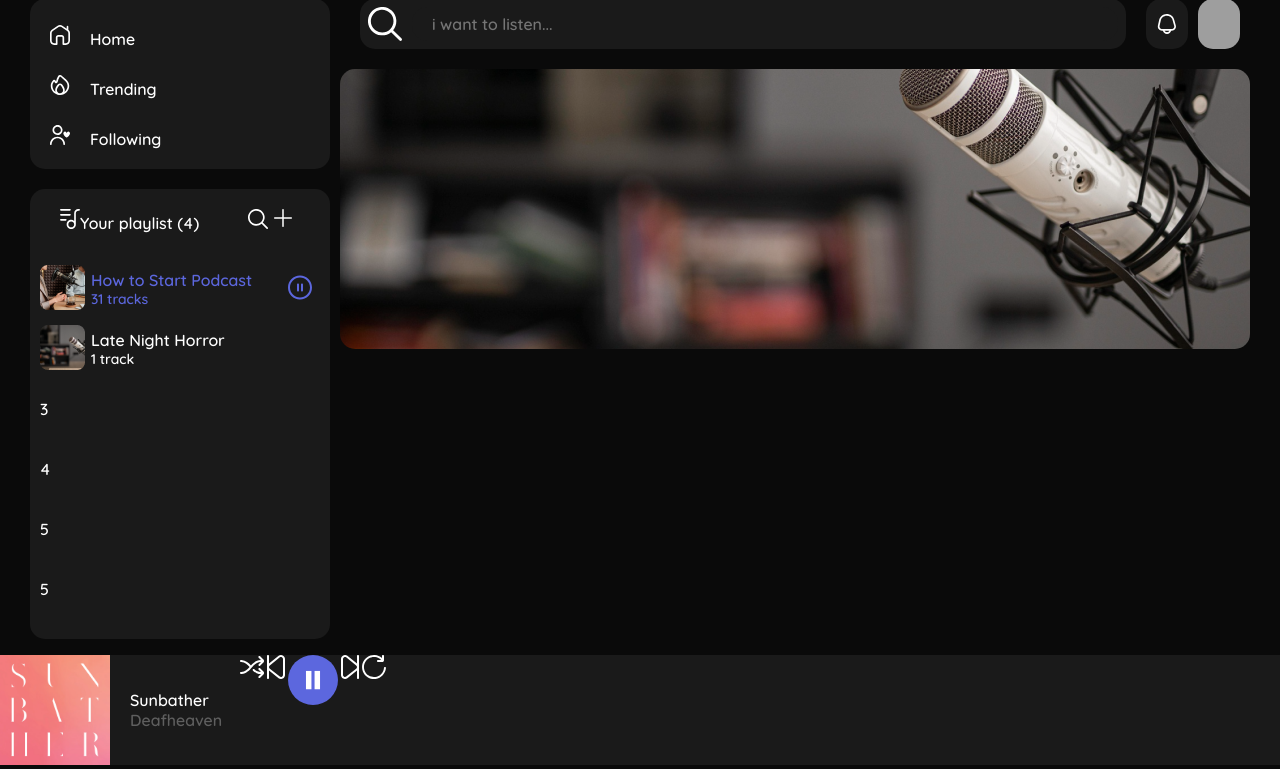
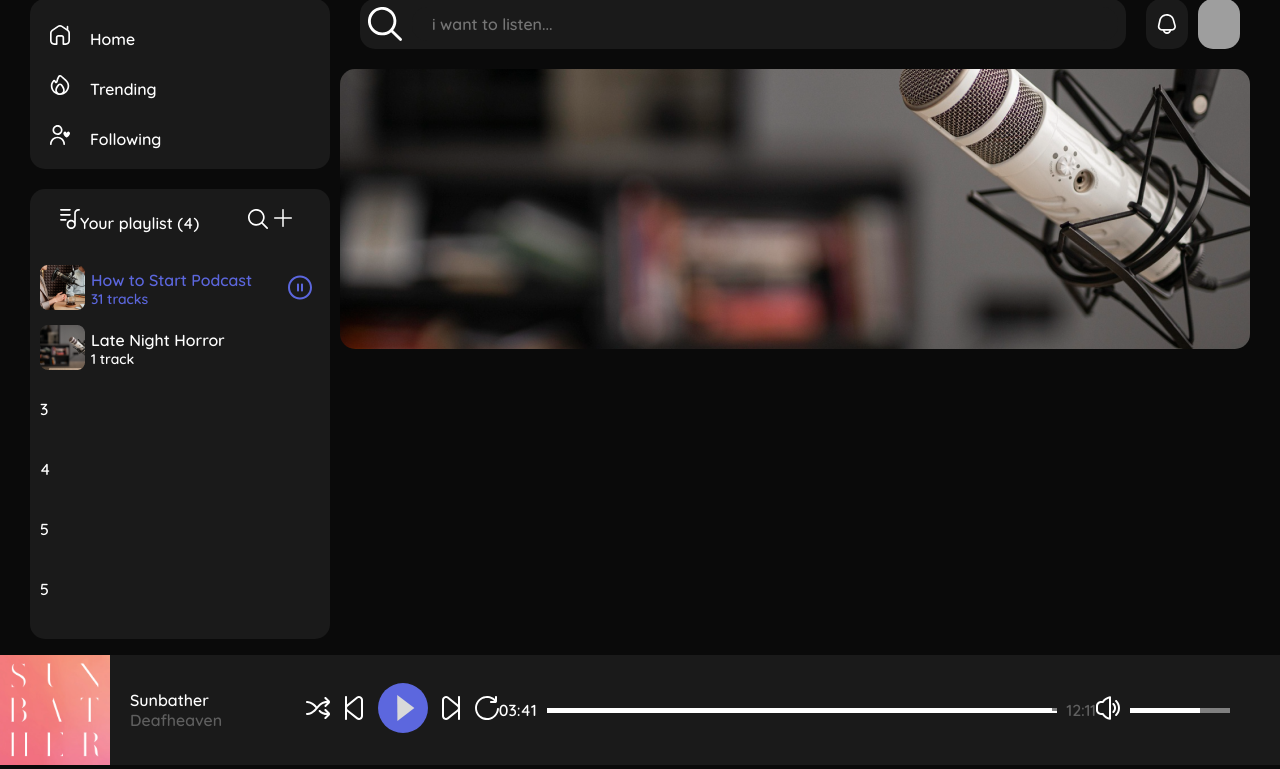
Before and after one commit to kopatich32/Diplom, a PHP site: page / in a window 1280 px wide. Shown: the part 31-800 px from the top of the page. Run offline with PHP 8.4, Linux system fonts and the light colour scheme; grey boxes are pictures that could not be loaded.

Commit message:
add first track

```diff
--- a/index.php
+++ b/index.php
@@ -9,6 +9,7 @@
     <title>Document</title>
 </head>
 <body>
+
 <div class="wrapper">
 <div class="player">
 
@@ -75,22 +76,62 @@
     </div>
 </div>
     <footer>
-<div class="current-cover"><img src="covers/Deafheaven_-_Sunbather_2013.png" alt="Deafheaven"></div>
+        <div class="track">
+<div class="current-cover">
+    <img src="covers/Deafheaven_-_Sunbather_2013.png" alt="Deafheaven">
+</div>
     <div class="current-track">
         <p>Sunbather</p>
         <p>Deafheaven</p>
     </div>
+        </div>
     <div class="track-control">
         <div><img src="icons/shuffle.svg" alt="shuffle"></div>
         <div><img src="icons/step-forward2.svg" alt="shuffle"></div>
-        <div><img src="icons/angle-left2.svg" alt="previous track"></div>
+        <div class="main-pause"><img src="icons/play.svg" alt="pause"></div>
         <div><img src="icons/step-forward1.svg" alt="next track"></div>
         <div><img src="icons/repeat.svg" alt="repeat"></div>
+    </div>
+        <div class="duration">
+            <p class="gone-time">03:41</p>
+            <div class="duration-track">
+                <div class="left-track"></div>
+            </div>
+            <p class="left-time">12:11</p>
+        </div>
+        <div class="volume">
+            <div><img src="icons/volume.svg" alt="volume"></div>
+            <div class="volume-track">
+                <div class="left-volume"></div>
 
-    </div>
-
-
+            </div>
+        </div>
     </footer>
 </div>
+<audio style="display:none;"  id="track" controls>
+    <source  src="tracks/Deafheaven_-_The_Gnashing.mp3" type="audio/mpeg">
+</audio>
+<script>
+    let playBtn = document.querySelector('.main-pause');
+    let track = document.querySelector('#track');
+    playBtn.addEventListener('click', ()=>{
+        let srcSvg = playBtn.querySelector('img');
+        let attr = srcSvg.getAttribute('src');
+        if(attr == 'icons/play.svg'){
+            srcSvg.setAttribute('src','icons/main-pause.svg');
+            track.play();
+        }else{
+
+            track.pause()
+            srcSvg.setAttribute('src','icons/play.svg');
+        }
+
+    })
+</script>
+
+<?php /*https://proweb63.ru/help/js/html5-audio-js
+https://stackoverflow.com/questions/4126708/is-it-possible-to-style-html5-audio-tag/4126871#4126871
+*/?>
+
 </body>
 </html>
--- a/styles/style.css
+++ b/styles/style.css
@@ -184,11 +184,17 @@ main {
 footer {
   display: flex;
   flex-direction: row;
-  justify-content: normal;
+  justify-content: space-between;
   align-items: normal;
   margin-top: auto;
   height: 110px;
   background: #1A1A1A; }
+  footer .track {
+    display: flex;
+    flex-direction: row;
+    justify-content: normal;
+    align-items: normal;
+    width: 500px; }
   footer .current-cover {
     height: 100%;
     width: 110px; }
@@ -215,7 +221,53 @@ footer {
   footer .track-control {
     display: flex;
     flex-direction: row;
+    justify-content: space-between;
+    align-items: center;
+    flex-basis: 314px; }
+  footer .duration {
+    display: flex;
+    flex-direction: row;
     justify-content: normal;
-    align-items: normal; }
+    align-items: center; }
+    footer .duration .gone-time {
+      color: white;
+      font-size: 16px;
+      margin-right: 10px; }
+    footer .duration .duration-track {
+      width: 510px;
+      height: 5px;
+      position: relative;
+      background: white; }
+      footer .duration .duration-track .left-track {
+        width: 5px;
+        height: 60%;
+        position: absolute;
+        right: 0;
+        background: grey;
+        z-index: 1; }
+    footer .duration .left-time {
+      font-size: 16px;
+      color: rgba(255, 255, 255, 0.3);
+      margin-left: 10px; }
+  footer .volume {
+    display: flex;
+    flex-direction: row;
+    justify-content: space-between;
+    align-items: center;
+    margin-right: 50px;
+    flex-basis: 135px; }
+    footer .volume .volume-track {
+      width: 100px;
+      height: 5px;
+      position: relative;
+      background: white;
+      margin-left: 10px; }
+      footer .volume .volume-track .left-volume {
+        width: 30%;
+        height: 5px;
+        position: absolute;
+        right: 0;
+        background: grey;
+        z-index: 1; }
 
 /*# sourceMappingURL=style.css.map */
--- a/styles/style.scss
+++ b/styles/style.scss
@@ -10,6 +10,7 @@ $back-background: #0A0A0A;
 $playing-playlist-color: #5C67DE;
 $current-track-footer-color: white;
 $current-artist-footer-color: rgba(255, 255, 255, 0.3);
+$grey-text-color: rgba(255, 255, 255, 0.3);
 .playing{
   color: $playing-playlist-color;
 }
@@ -198,10 +199,14 @@ main{
 }
 //Footer
 footer{
-  @include flex(row,normal, normal);
+  @include flex(row,space-between, normal);
   margin-top: auto;
   height: 110px;
   background: $front-background;
+  .track{
+    @include flex(row,normal, normal);
+    width: 500px;
+  }
   .current-cover {
     height: 100%;
     width: 110px;
@@ -230,7 +235,51 @@ footer{
     }
 
   .track-control{
-    @include flex(row, normal, normal);
+    @include flex(row, space-between, center);
+    flex-basis: 314px;
+  }
+  .duration{
+    @include flex(row, normal, center);
+    .gone-time{
+      color: $current-track-footer-color;
+      font-size: 16px;
+      margin-right: 10px;
+    }
+    .duration-track{
+      @include size(510px, 5px);
+      position: relative;
+      background: white;
+      .left-track{
+        @include size(5px, 60%);
+        position: absolute;
+        right: 0;
+        background: grey;
+        z-index: 1;
+    }
+    }
+    .left-time{
+      font-size: 16px;
+      color: $grey-text-color;
+      margin-left: 10px;
+    }
+  }
+  .volume{
+    @include flex(row, space-between, center);
+    margin-right: 50px;
+    flex-basis: 135px;
+    .volume-track{
+      @include size(100px, 5px);
+      position: relative;
+      background: white;
+      margin-left: 10px;
+      .left-volume{
+        @include size(30%,5px);
+        position: absolute;
+        right: 0;
+        background: grey;
+        z-index: 1;
 
+      }
+    }
   }
 }
```
Also changed, not shown: icons/main-pause.svg (renamed from icons/angle-left2.svg), icons/play.svg (added), 2 other files.
